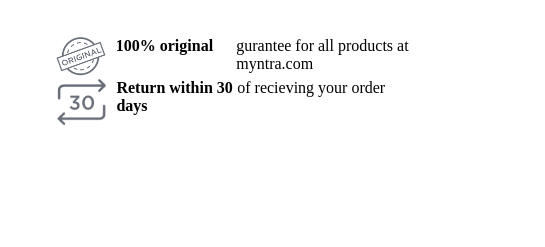
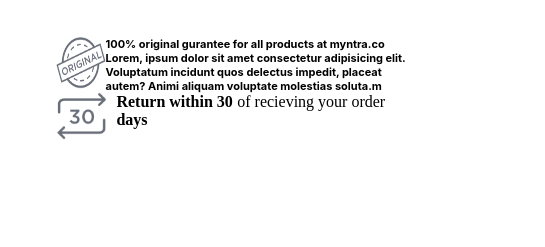
Before and after one commit to adi907/Myntra_clone, a plain HTML site: page index.html in a window 1280 px wide. Shown: the part 6472-6719 px from the top of the page, 735-1280 px from the left. Drawn offline with Linux system fonts and the light colour scheme.

Commit message:
Updated index.html and style.css

```diff
--- a/index.html
+++ b/index.html
@@ -203,8 +203,9 @@
 
                 <div class="original">
                     <img src="media/original.png" alt="">
-                    <strong>100% original</strong>
-                    gurantee for all products at myntra.com
+                    <!-- <strong>100% original</strong>  -->
+
+                  <p style="font:lighter"> <strong>100% original</strong> gurantee for all products at myntra.co Lorem, ipsum dolor sit amet consectetur adipisicing elit. Voluptatum incidunt quos delectus impedit, placeat autem? Animi aliquam voluptate molestias soluta.m</p>
                 </div>
                 <div class="return">
                     <img src="media/return.png" alt="">
--- a/style.css
+++ b/style.css
@@ -187,11 +187,9 @@ footer{
 }
 
 .original{
-    display: grid;
-    grid-template-columns: 1fr 2fr 3fr;
+    display: flex;
+}
 
-    grid-gap: 0px;
-}
 .original img{
     width: 50px;
 }
```
